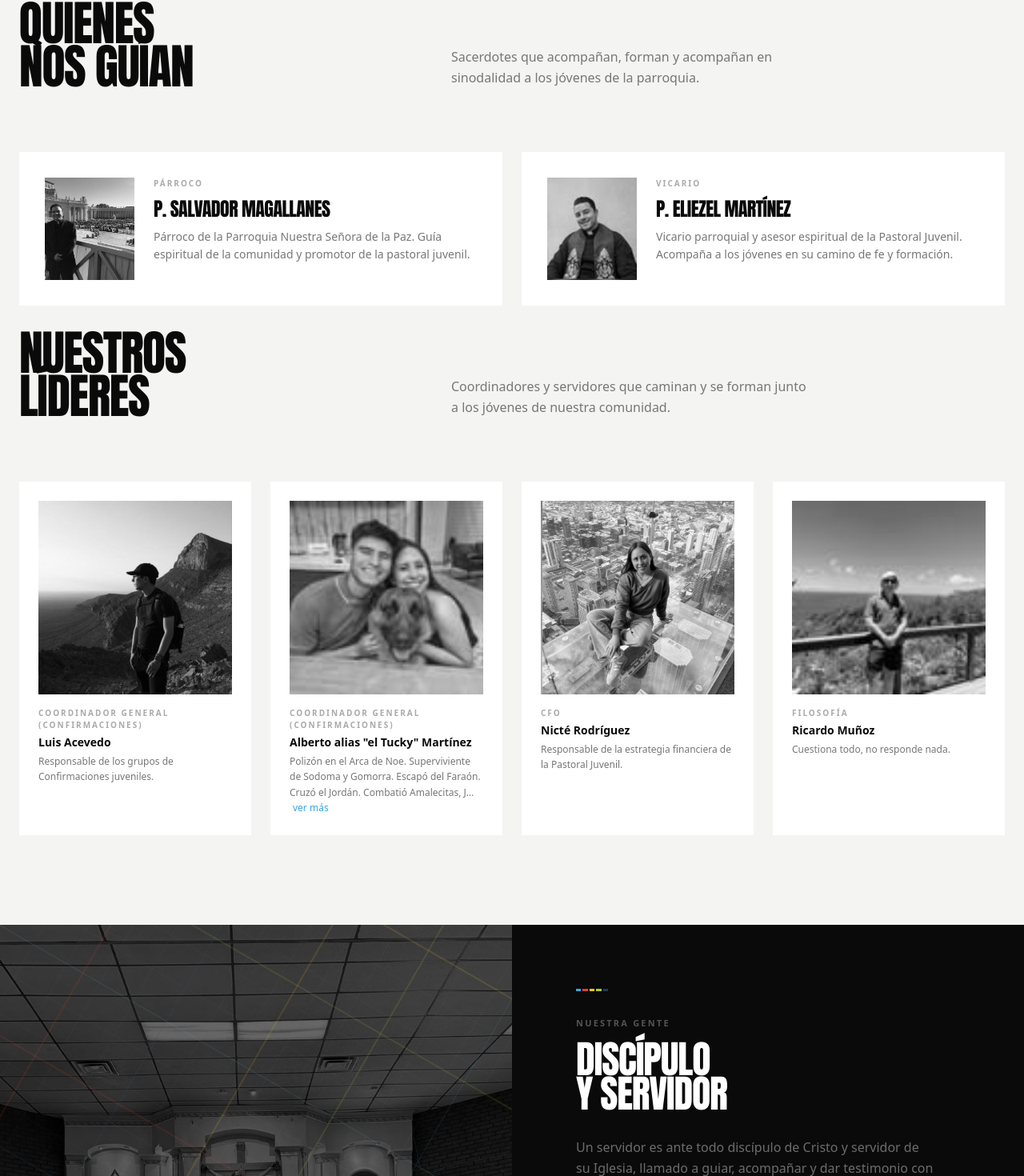
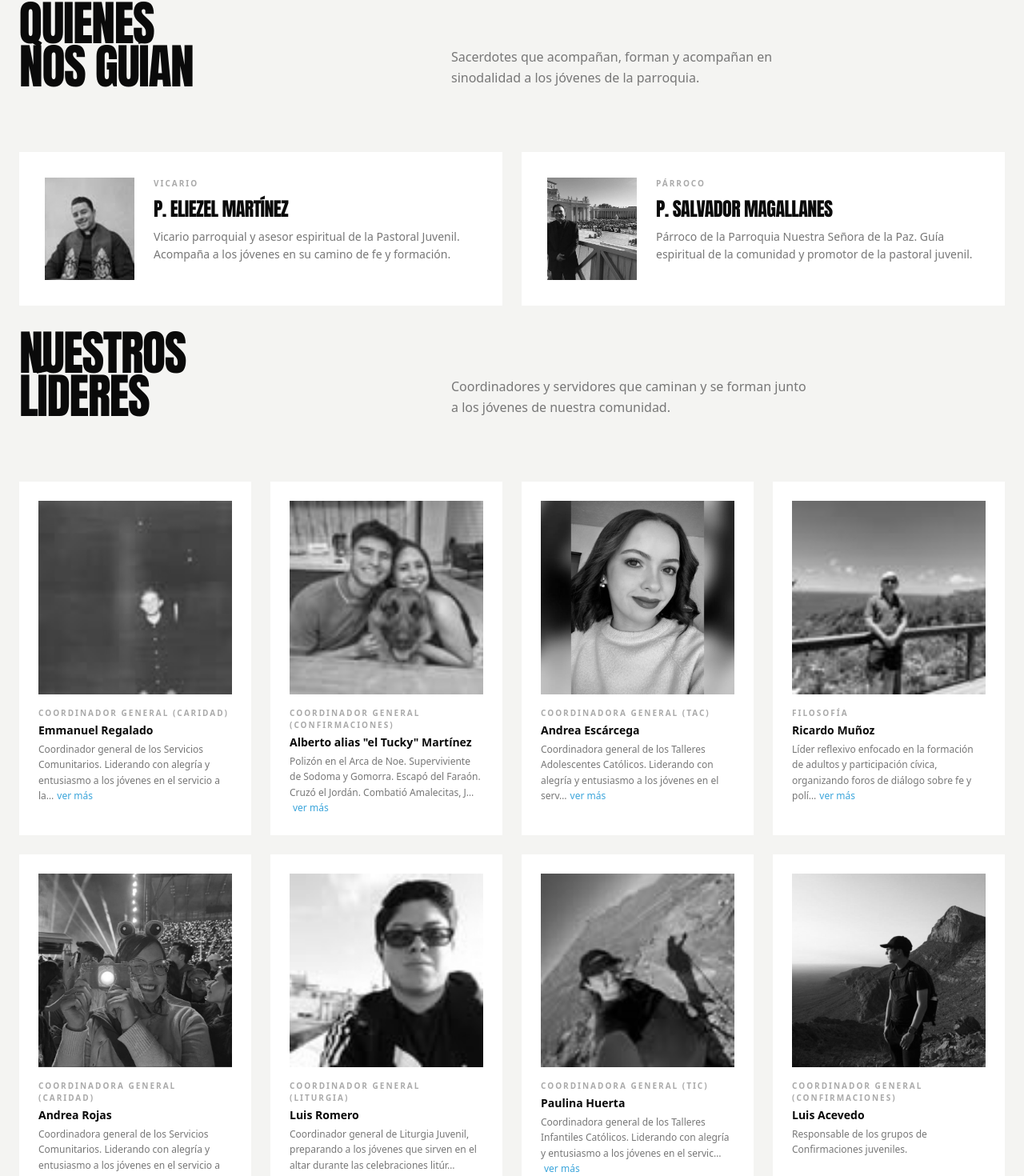
Before and after one commit to pjnsp/pj-home, a Next.js app: page / in a window 1280 px wide. Shown: the part 4619-6089 px from the top of the page at 80% size. Built offline with nearby package versions, Linux system fonts and the light colour scheme.

Commit message:
📦 NEW: Add more team members

```diff
--- a/app/components/TeamSection.tsx
+++ b/app/components/TeamSection.tsx
@@ -1,9 +1,20 @@
 import Image from "next/image";
-import type { People } from "@/config";
+import type { People, Person } from "@/config";
 import { SectionLabel } from "./shared/SectionLabel";
 import { CollapsibleBio } from "./shared/CollapsibleBio";
 
+function shuffle(items: Person[]): Person[] {
+  const shuffled = [...items];
+  for (let i = shuffled.length - 1; i > 0; i--) {
+    const j = Math.floor(Math.random() * (i + 1));
+    [shuffled[i], shuffled[j]] = [shuffled[j], shuffled[i]];
+  }
+  return shuffled;
+}
+
 export function TeamSection({ people }: { people: People }) {
+  const shuffledPriests = shuffle(people.priests);
+  const shuffledLeaders = shuffle(people.leaders);
   return (
     <section id="equipo" className="bg-cloud py-28">
       <div className="max-w-7xl mx-auto px-6">
@@ -23,7 +34,7 @@ export function TeamSection({ people }: { people: People }) {
         </div>
 
         <div className="grid md:grid-cols-2 gap-6 mb-8">
-          {people.priests.map((priest) => (
+          {shuffledPriests.map((priest) => (
             <div key={priest.name} className="bg-white p-8 flex gap-6">
               <div className="relative w-28 h-32 flex-shrink-0 overflow-hidden bg-cloud">
                 <Image
@@ -63,7 +74,7 @@ export function TeamSection({ people }: { people: People }) {
         </div>
 
         <div className="grid grid-cols-1 md:grid-cols-4 gap-6">
-          {people.leaders.map((leader) => (
+          {shuffledLeaders.map((leader) => (
             <div key={leader.name} className="bg-white p-6">
               <div className="relative w-full aspect-square mb-4 overflow-hidden bg-cloud">
                 <Image
--- a/config/site.yaml
+++ b/config/site.yaml
@@ -218,7 +218,55 @@ people:
       name: "Ricardo Muñoz"
       image: "/team-ricardo-munoz.jpg"
       description: >-
-        Cuestiona todo, no responde nada.
+        Líder reflexivo enfocado en la formación de adultos y participación cívica, organizando foros de diálogo sobre fe y política mientras comparte documentos importantes de la Iglesia para mantener informada a la comunidad.
+
+    - role: "Coordinadora General (TIC)"
+      name: "Ana Laura Rodríguez"
+      image: "/team-ana-laura.jpg"
+      description: >-
+        Coordinadora general de los Talleres Infantiles Católicos. Liderando con alegría y entusiasmo a los jóvenes en el servicio a los más pequeños de la parroquia.
+
+    - role: "Coordinadora General (TIC)"
+      name: "Paulina Huerta"
+      image: "/team-paulina-huerta.jpg"
+      description: >-
+        Coordinadora general de los Talleres Infantiles Católicos. Liderando con alegría y entusiasmo a los jóvenes en el servicio a los más pequeños de la parroquia.
+
+    - role: "Coordinadora General (TAC)"
+      name: "Andrea Escárcega"
+      image: "/team-andrea-escarcega.jpg"
+      description: >-
+        Coordinadora general de los Talleres Adolescentes Católicos. Liderando con alegría y entusiasmo a los jóvenes en el servicio a los adolescentes de la parroquia.
+
+    - role: "Coordinadora General (TAC)"
+      name: "Diana Quezada"
+      image: "/team-diana-quezada.jpg"
+      description: >-
+        Coordinadora general de los Talleres Adolescentes Católicos. Liderando con alegría y entusiasmo a los jóvenes en el servicio a los adolescentes de la parroquia.
+
+    - role: "Coordinadora General (Caridad)"
+      name: "Andrea Rojas"
+      image: "/team-andrea-rojas.jpg"
+      description: >-
+        Coordinadora general de los Servicios Comunitarios. Liderando con alegría y entusiasmo a los jóvenes en el servicio a la comunidad.
+
+    - role: "Coordinador General (Caridad)"
+      name: "Emmanuel Regalado"
+      image: "/team-meny.jpg"
+      description: >-
+        Coordinador general de los Servicios Comunitarios. Liderando con alegría y entusiasmo a los jóvenes en el servicio a la comunidad.
+
+    - role: "Coordinadora General (Profetas)"
+      name: "Marifer López"
+      image: "/team-marifer.jpg"
+      description: >-
+        Coordinadora general de Profetas, preparando a los jóvenes que se integran a la Pastoral Juvenil.
+
+    - role: "Coordinador General (Liturgia)"
+      name: "Luis Romero"
+      image: "/team-luis-romero.jpg"
+      description: >-
+        Coordinador general de Liturgia Juvenil, preparando a los jóvenes que sirven en el altar durante las celebraciones litúrgicas.
 
 # Contact information shown in the footer
 contacts:
```
